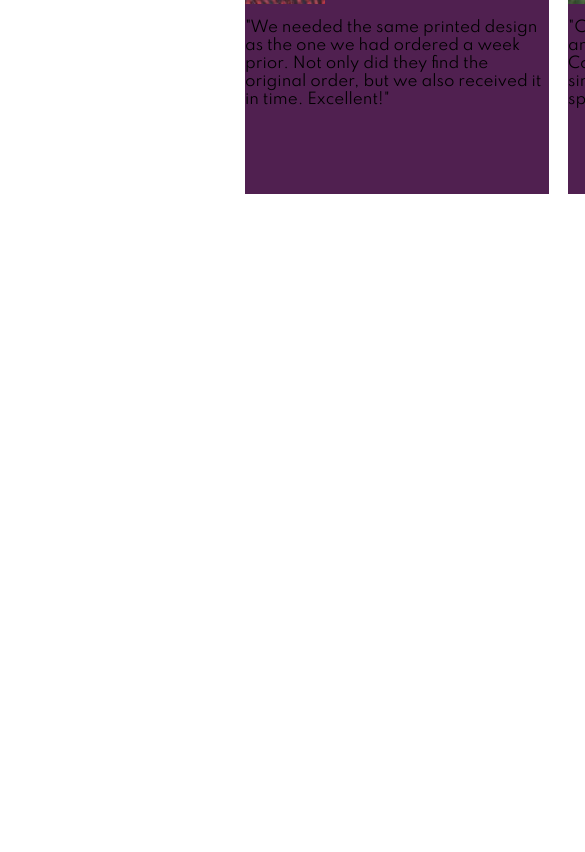
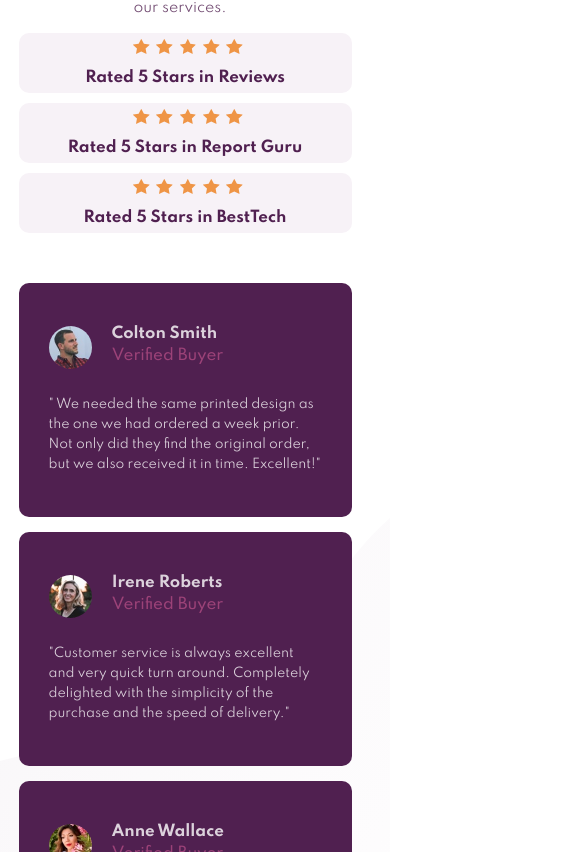
Before and after one commit to RaphaelCharousset/Frontend-Mentor, a plain HTML site: page FrontEndMentor/social-proof-section-master/index.html in a window 390 px wide. Shown: the part 343-1195 px from the top of the page, 585 px wide, since content can reach past the window. Before the commit the page ends 844 px from the top, so only its background shows below. Drawn offline with Linux system fonts and the light colour scheme.

Commit message:
Add files via upload

```diff
--- a/FrontEndMentor/social-proof-section-master/index.html
+++ b/FrontEndMentor/social-proof-section-master/index.html
@@ -19,9 +19,45 @@
             See what our satisfied customers are saying about our services.</p>
         </div>
         <div class="container_ratings">
-          <div class="box_rates1"> Rated 5 Stars in Reviews </div>
-          <div class="box_rates2"> Rated 5 Stars in Report Guru </div>
-          <div class="box_rates3"> Rated 5 Stars in BestTech </div>
+          <div class="box_rates1">
+            <div class="five_stars">
+              <img class="star" alt="star_rating" src="images/icon-star.svg">
+              <img class="star" alt="star_rating" src="images/icon-star.svg">
+              <img class="star" alt="star_rating" src="images/icon-star.svg">
+              <img class="star" alt="star_rating" src="images/icon-star.svg">
+              <img class="star" alt="star_rating" src="images/icon-star.svg">
+            </div>
+            <div class="rated">
+              <p class="rated_p" >Rated 5 Stars in Reviews</p>
+            </div>
+          </div>
+
+          <div class="box_rates2">
+            <div class="five_stars">
+              <img class="star" alt="star_rating" src="images/icon-star.svg">
+              <img class="star" alt="star_rating" src="images/icon-star.svg">
+              <img class="star" alt="star_rating" src="images/icon-star.svg">
+              <img class="star" alt="star_rating" src="images/icon-star.svg">
+              <img class="star" alt="star_rating" src="images/icon-star.svg">
+            </div>
+            <div class="rated">
+              <p class="rated_p">Rated 5 Stars in Report Guru</p>
+            </div>
+          </div>
+
+          <div class="box_rates3">
+            <div class="five_stars">
+              <img class="star" alt="star_rating" src="images/icon-star.svg">
+              <img class="star" alt="star_rating" src="images/icon-star.svg">
+              <img class="star" alt="star_rating" src="images/icon-star.svg">
+              <img class="star" alt="star_rating" src="images/icon-star.svg">
+              <img class="star" alt="star_rating" src="images/icon-star.svg">
+            </div>
+            <div class="rated">
+              <p class="rated_p">Rated 5 Stars in BestTech</p>
+            </div>
+
+          </div>
         </div>
       </div>
     </header>
@@ -30,20 +66,20 @@
       <div class="container_customers">
         <div class="box_customer1">
           <div class="customer_title">
-            <img alt="Colton photo" src="images/image-colton.jpg">
-            <h2>Colton Smith</h2>
-            <h3>Verified Buyer</h3>
+            <img class="customer_photo" alt="Colton photo" src="images/image-colton.jpg">
+            <h2>Colton Smith<br />
+            <span id="verified_buyer" >Verified Buyer</span> </h2>
           </div>
-            <p>"We needed the same printed design as the one we had ordered a week prior.
+            <p>" We needed the same printed design as the one we had ordered a week prior.
             Not only did they find the original order, but we also received it in time.
             Excellent!"</p>
         </div>
 
         <div class="box_customer2">
           <div class="customer_title">
-            <img alt="Irene photo" src="images/image-irene.jpg">
-            <h2>Irene Roberts</h2>
-            <h3>Verified Buyer</h3>
+            <img class="customer_photo" alt="Irene photo" src="images/image-irene.jpg">
+            <h2>Irene Roberts<br />
+            <span id="verified_buyer" >Verified Buyer</span> </h2>
           </div>
               <p>"Customer service is always excellent and very quick turn around. Completely
               delighted with the simplicity of the purchase and the speed of delivery."</p>
@@ -51,9 +87,9 @@
 
         <div class="box_customer3">
           <div class="customer_title">
-            <img alt="Anne photo" src="images/image-anne.jpg">
-            <h2>Anne Wallace </h2>
-            <h3>Verified Buyer</h3>
+            <img class="customer_photo" alt="Anne photo" src="images/image-anne.jpg">
+            <h2>Anne Wallace <br />
+            <span id="verified_buyer" >Verified Buyer</span> </h2>
         </div>
             <p>"Put an order with this company and can only praise them for the very high
             standard. Will definitely use them again and recommend them to everyone!"</p>
--- a/FrontEndMentor/social-proof-section-master/style.css
+++ b/FrontEndMentor/social-proof-section-master/style.css
@@ -4,41 +4,83 @@ html {
     width: 1440px;
 }
 body {
-    width: 950px;
+    width: 1080px;
     height: 75%;
     margin-left: auto;
     margin-right: auto;
+    background-image: url(images/bg-pattern-top-desktop.svg),
+                      url(images/bg-pattern-bottom-desktop.svg);
+    background-repeat: no-repeat,
+                       no-repeat;
+                       background-position: top left, bottom right;
 }
 h1 {
     color: hsl(300, 43%, 22%);
-}
-h1, h1 + p {
-    padding-right: 25%;
+    font-size: 40px;
+    font-weight: 700;
+    padding-right: 35%;
 }
 
+h1 + p {
+    line-height: 150%;
+    margin-top: -17px;
+    font-size: 14px;
+    padding-right: 20%;
+    color:hsl(300, 43%, 22%);
+    opacity: 0.8;
+}
+h2 {
+    width: 65%;
+    color: white;
+    font-weight: 700;
+    font-size: 15px;
+    padding-left: 20px;
+    opacity: 0.8;
+}
 .container_header {
     display: flex;
     flex-direction: row;
     justify-content: space-between;
+    margin-top: 100px;
 }
 .container_title {
     width: 50%;
-    background-color: lawngreen;
 }
 .container_ratings {
+    margin-top: 50px;
+    height: 180px;
     display: flex;
     flex-direction: column;
-    justify-content: space-around;
-    width: 45%;
-    background-color: lightskyblue;
+    justify-content: space-between;
+    width: 50%;
     text-align: center;
 }
+.five_stars {
+    width: 20%;
+    white-space: nowrap;
+    margin-top: auto;
+    margin-bottom: auto;
+}
+.star {
+    width: 15%;
+    height: auto;
+    margin-left: 3px;
+}
+.rated {
+    width: 60%;
+    text-align: left;
+}
+.container_ratings p {
+    color: hsl(300, 43%, 22%);
+    font-weight: 700;
+}
 .box_rates1, .box_rates2, .box_rates3 {
-    background-color: lightgray;
-    width: 66%;
-    height: 40px;
-    background-image: url(images/icon-star.svg);
-    background-repeat: no-repeat;
+    display: flex;
+    justify-content: space-around;
+    background-color: hsl(300, 24%, 96%);
+    width: 85%;
+    height: 50px;
+    border-radius: 10px;
 }
 .box_rates2 {
     align-self: center;
@@ -46,7 +88,6 @@ h1, h1 + p {
 .box_rates3 {
     align-self: flex-end;
 }
-
 
 .container_customers {
     margin-top: 50px;
@@ -56,10 +97,128 @@ h1, h1 + p {
     height: 280px;
 }
 .box_customer1, .box_customer2, .box_customer3 {
-    width: 32%;
+    width: 31.7%;
     background-color: hsl(300, 43%, 22%);
+    border-radius: 10px;
+}
+.box_customer1 {
+    align-self: flex-start;
+}
+.box_customer2 {
+    align-self: center;
+}
+.box_customer3 {
+    align-self: flex-end;
 }
 .customer_title {
     display: flex;
     flex-direction: row;
+    margin-top: 30px;
 }
+.customer_photo {
+    width: 13%;
+    height: 13%;
+    margin-top: auto;
+    margin-bottom: auto;
+    margin-left: 30px;
+    border-radius: 30px;
+}
+footer p {
+    color: white;
+    opacity: 0.8;
+    font-size: 12.5px;
+    padding-left: 30px;
+    padding-right: 30px;
+    padding-bottom: 30px;
+    line-height: 160%;
+}
+#verified_buyer {
+    color: hsl(333, 80%, 67%);
+    opacity: 0.6;
+    font-weight: 500;
+    line-height: 175%;
+}
+@media (max-width:700px) {
+    html {
+        width: 370px;
+    }
+    body {
+        width: 370px;
+        height: auto;
+        max-width: 370px;
+        margin-left: none;
+        margin-right: none;
+        background-position: top center, bottom center;
+        overflow: hidden;
+    }
+        .container_header {
+            flex-direction: column;
+            justify-content: space-around;
+            margin-top: 100px;
+        }
+            .container_title {
+                width: 90%;
+                margin-left: auto;
+                margin-right: auto;
+            }
+                h1 {
+                    padding-right: 0;
+                    text-align: center;
+                }
+                h1 + p {
+                    padding-right: 10px;
+                    text-align: center;
+                }
+            .container_ratings {
+            margin-top: 0;
+            width: 90%;
+            margin-left: auto;
+            margin-right: auto;
+            height: 200px;
+            }
+            .box_rates1, .box_rates2, .box_rates3 {
+                width: 100%;
+                flex-direction: column;
+                align-items: center;
+                height: 60px;
+            }
+                .box_rates2 {
+                    align-self: auto;
+                }
+                .box_rates3 {
+                    align-self: auto;
+                }
+                    .five_stars{
+                        width: 33%;
+                        height: 40%;
+                    }
+                    .rated {
+                        width: 100%;
+                        height: 40%;
+                        text-align: center;
+                    }
+                    .rated_p {
+                        margin-top: 0;
+                        margin-bottom: 0;
+                    }
+
+        .container_customers {
+            flex-direction: column;
+            height: auto;
+            width: 90%;
+            margin-left: auto;
+            margin-right: auto;
+        }
+            .box_customer1, .box_customer2, .box_customer3 {
+                width: 100%;
+                margin-bottom: 15px;
+            }
+            .box_customer1 {
+                align-self: center;
+            }
+            .box_customer2 {
+                align-self: center;
+            }
+            .box_customer3 {
+                align-self: center;
+}
```
